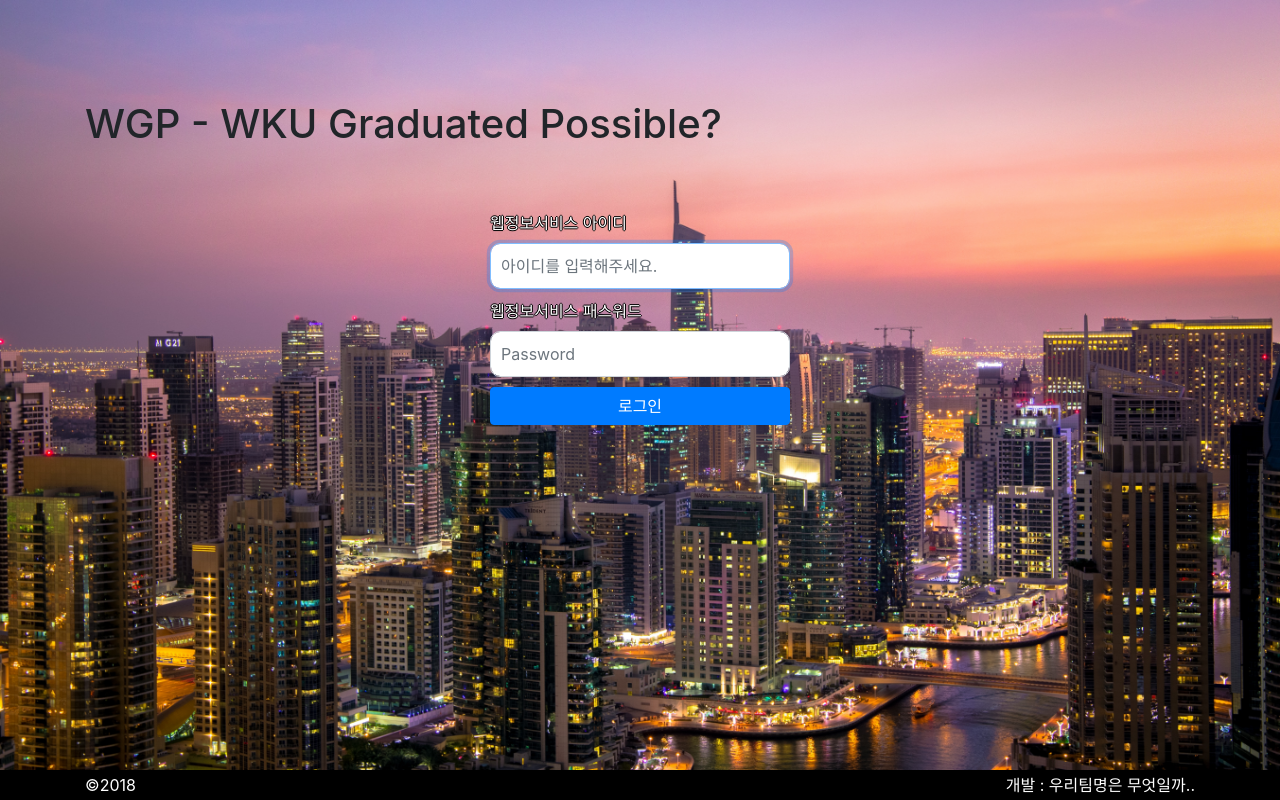
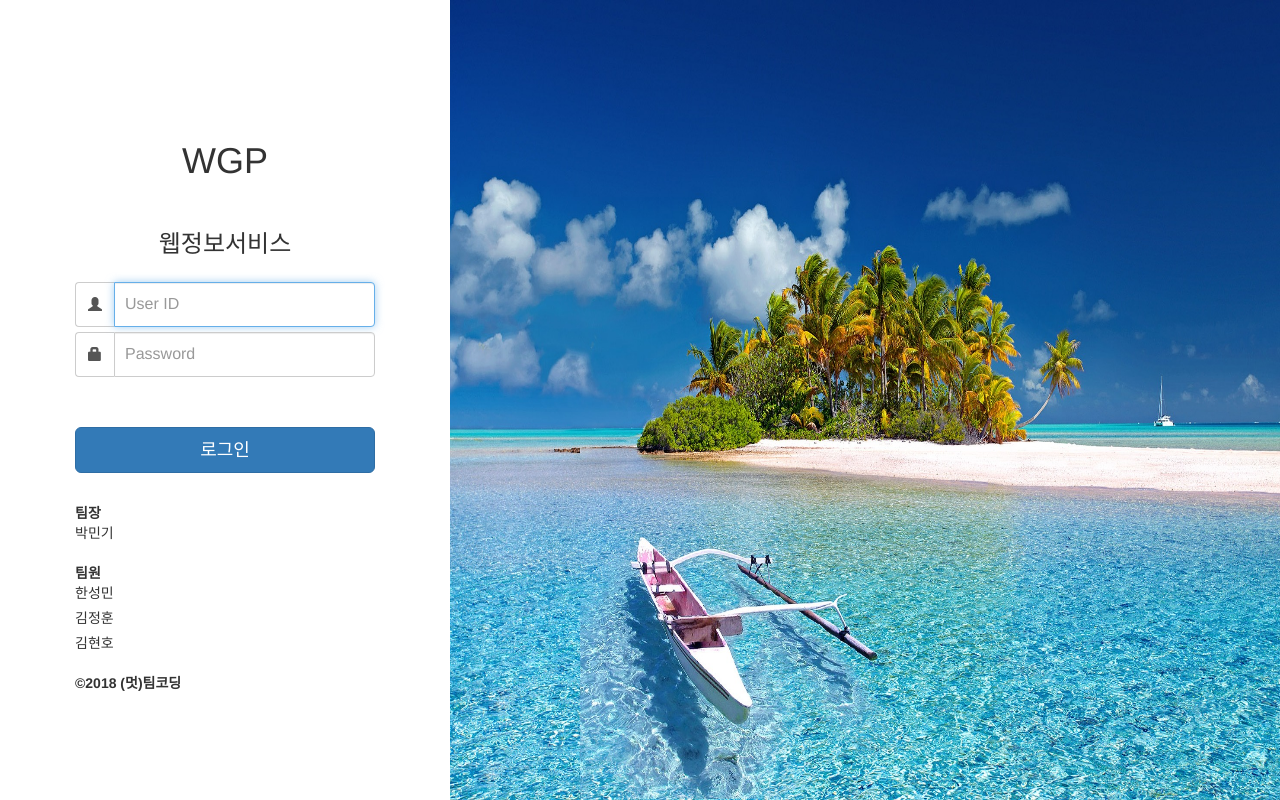
Before and after one commit to min-ki/WKU_ACADEMIC_INFOMATION, a Django app: template accounts/templates/accounts/login.html in a window 1280 px wide. Run offline with Django 3.2, Linux system fonts and the light colour scheme; the template is opened without the code that fills it, so the values that code supplies are empty; some libraries are stand-ins or nearby versions.

Commit message:
로그인 화면 개선

```diff
--- a/accounts/templates/accounts/login.html
+++ b/accounts/templates/accounts/login.html
@@ -2,7 +2,6 @@
 {% load static %}
 
 {% block content %}
-
 
 <div class="spinner">
     <div class="rect1"></div>
@@ -12,9 +11,9 @@
     <div class="rect5"></div>
 </div>
 
-<div class="container" id="login_section">
-    <div style="margin: 100px"></div>
+<div id="login_section">
 
+    <div style="margin-top: 30px">
         {% if messages %}
             {% for message in messages %}
                 <div class="alert alert-{{message.tags}}" id="message">
@@ -22,42 +21,62 @@
                 </div>
             {% endfor %}
         {% endif %}
-    <h1>WGP - WKU Graduated Possible?</h1>
+    </div>
 
-    <article class="text-left" >
+    {# 사이드바 시작#}
+        <div class="left-menu-bar">
+            <div class="left-menu-bar--top--section">
+                <div class="left-menu-bar__logo">
+                    <h1>WGP</h1>
+                </div>
+                <h1 class="h3 mb-3 font-weight-normal text-center">웹정보서비스 </h1>
                 <form class="form-signin" action="" method="post">
                     {% csrf_token %}
-            <!--<div class="form-group">
-                <label for="intranet_id">웹정보서비스 아이디</label>
-                <input type="text" class="form-control" id="intranet_id" name="username" aria-describedby="emailHelp" placeholder="아이디를 입력해주세요." required>
-                <small id="emailHelp" class="form-text text-muted">웹 정보서비스 아이디를 입력해주세요.</small>
-            </div>
-            <div class="form-group">
-                <label for="intranet_pw">웹정보서비스 패스워드</label>
-                <input type="password" class="form-control" id="intranet_pw" name="password" placeholder="Password" required>
-                <small id="emailHelp" class="form-text text-muted">웹 정보서비스 패스워드 입력해주세요.</small>
-            </div>
-            <button type="submit" id="login" class="btn btn-primary">로그인</button>
-        -->
-
-            <label for="intranet_id">웹정보서비스 아이디</label>
-            <input type="text" class="form-control" id="intranet_id" name="username"  placeholder="아이디를 입력해주세요." required autofocus>
-
-            <label for="intranet_pw">웹정보서비스 패스워드</label>
-            <input type="password" class="form-control" id="intranet_pw" name="password" placeholder="Password" required>
-
-            <button type="submit" id="login" class="btn btn-primary btn-block">로그인</button>
-
-        </form>
-    </article>
+                    <div class="input-group">
+                        <span class="input-group-addon">
+                            <i class="glyphicon glyphicon-user"></i>
+                        </span>
+                        <input type="text" class="form-control" id="intranet_id" name="username" placeholder="User ID" required autofocus>
                     </div>
 
-<footer class="footer">
-    <div class="container">
-        <span class="mt-5 mb-3">&copy;2018</span>
-        <span style="float:right">개발 : 우리팀명은 무엇일까..</span>
+                    <div class="input-group">
+                        <span class="input-group-addon">
+                            <i class="glyphicon glyphicon-lock"></i>
+                        </span>
+                        <input type="password" class="form-control" id="intranet_pw" name="password" placeholder="Password" required>
                     </div>
-</footer>
+                    <button type="submit" id="login" class="btn btn-lg btn-primary btn-block">로그인</button>
+                </form>
+            </div>
+
+            <div class="left-menu-bar--bottom-section">
+                <div class="left-menu-bar__copyright">
+                    <dl>
+                        <dt>팀장</dt>
+                        <dd>박민기</dd>
+                    </dl>
+                    <dl>
+                        <dt>팀원</dd>
+                        <dd>한성민</dd>
+                        <dd>김정훈</dd>
+                        <dd>김현호</dd>
+                    </dl>
+                    <dl>
+                        <dt>&copy;2018 (멋)팀코딩</dt>
+                    </dl>
+                </div>
+            </div>
+        </div>
+        {# 사이드바 끝#}
+
+        <div class="right-description">
+            <img class="mySlides" src="{% static "webcrawler/assets/img/beach1.png"%}" alt="1" width="100%" height="100%">
+            <img class="mySlides" src="{% static "webcrawler/assets/img/beach2.png"%}" alt="2" width="100%" height="100%">
+            <img class="mySlides" src="{% static "webcrawler/assets/img/beach3.png"%}" alt="3" width="100%" height="100%">
+        </div>
+    </div>
+
+</div>
 
 <script src="{% static 'webcrawler/assets/vendor/jquery/jquery.min.js' %}"></script>
 
@@ -87,6 +106,24 @@
     function fade_out() {
         $("#message").fadeOut().empty();
     }
+
+    var myIndex = 0;
+    carousel();
+
+    function carousel(){
+        var i;
+        var x = document.getElementsByClassName("mySlides");
+        for(i=0; i< x.length; i++) {
+            x[i].style.display = "none";
+        }
+        myIndex++;
+
+        if (myIndex > x.length) {
+            myIndex = 1
+        }
+            x[myIndex-1].style.display = "block";
+            setTimeout(carousel, 3000);
+        }
 </script>
 
 
--- a/intra_crawling/static/footer.css
+++ /dev/null
@@ -1,14 +0,0 @@
-html {
-    position: relative;
-    min-height: 100%;
-}
-
-.footer {
-    position: absolute;
-    bottom: 0;
-    width: 100%;
-    height: 30px;
-    line-height: 30px;
-    background-color: black;
-    color: white;
-}
--- a/intra_crawling/static/login.css
+++ b/intra_crawling/static/login.css
@@ -1,48 +1,61 @@
-html,
-article {
-  height: 100%;
+.left-menu-bar{
+    box-sizing: border-box;
+    position: fixed;
+    float: left;
+    top: 0;
+    left : 0;
+    width: 450px;
+    height: 100%;
+    padding: 121px 60px 0 60px;
 }
 
-body{
-    background-image: url("buildings.png");
-    background-size: 100% 100%;
-    background-repeat: no-repeat
+.left-menu-bar__logo{
+    margin-bottom: 50px;
+    text-align: center;
 }
 
-article {
-    color: white;
-    text-shadow: -1px 0 black, 0 1px black, 1px 0 black, 0 -1px black;
-    display: -ms-flexbox;
-    display: flex;
-    -ms-flex-align: center;
-    align-items: center;
-    padding-top: 40px;
-    padding-bottom: 40px;
+/* 아이디 & 비밀번호 & 로그인 설정 시작 */
+.form-signin {
+    max-width: 340px;
+    padding: 15px;
 }
 
-.form-signin {
-    width: 100%;
-    max-width: 330px;
-    padding: 15px;
-    margin: auto;
+.form-signin .input-group{
+    margin-bottom: 5px;
+}
+
+.form-signin .input-group-addon{
+    background-color: white;
+}
+
+.form-signin button{
+    margin-top: 50px;
 }
 
 .form-signin .form-control {
-    position: relative;
     box-sizing: border-box;
     height: auto;
     padding: 10px;
     font-size: 16px;
 }
+
 .form-signin .form-control:focus {
     z-index: 2;
 }
-.form-signin input[type="text"] {
-    margin-bottom: 10px;
-    border-radius: 10px;
+
+.left-menu-bar__copyright{
+    padding:15px 15px 60px 15px;
 }
-.form-signin input[type="password"] {
-    margin-bottom: 10px;
-    border-radius: 10px;
+/*아이디 & 비밀번호 & 로그인 설정 끝*/
 
+/* 시작 */
+.right-description{
+    position: fixed;
+    float: right;
+    width: calc(100% - 450px);
+    height: 100%;
+    top: 0;
+    right: 0;
+    background-color:#337ab7;
 }
+/* 끝 */
--- a/intra_crawling/templates/layout.html
+++ b/intra_crawling/templates/layout.html
@@ -6,9 +6,10 @@
     <meta name="viewport" content="width=device-width, initial-scale=1.0">
     <meta http-equiv="X-UA-Compatible" content="ie=edge">
     <link rel="stylesheet" href="https://stackpath.bootstrapcdn.com/bootstrap/4.1.1/css/bootstrap.min.css" integrity="sha384-WskhaSGFgHYWDcbwN70/dfYBj47jz9qbsMId/iRN3ewGhXQFZCSftd1LZCfmhktB" crossorigin="anonymous">
+    <link rel="stylesheet" href="https://maxcdn.bootstrapcdn.com/bootstrap/3.3.7/css/bootstrap.min.css">
     <link rel="stylesheet" href="{% static 'style.css' %}">
     <link rel="stylesheet" href="{% static 'login.css' %}">
-    <link rel="stylesheet" href="{% static 'footer.css' %}">
+
     {{ static }}
     <title>WGP - WKU Graduated Possible </title>
 </head>
```
Also changed, not shown: intra_crawling/static/buildings.png (deleted), webcrawler/static/webcrawler/assets/img/beach1.png (added), webcrawler/static/webcrawler/assets/img/beach2.png (added), webcrawler/static/webcrawler/assets/img/beach3.png (added). Lines whose indentation alone changed are shown as unchanged.
